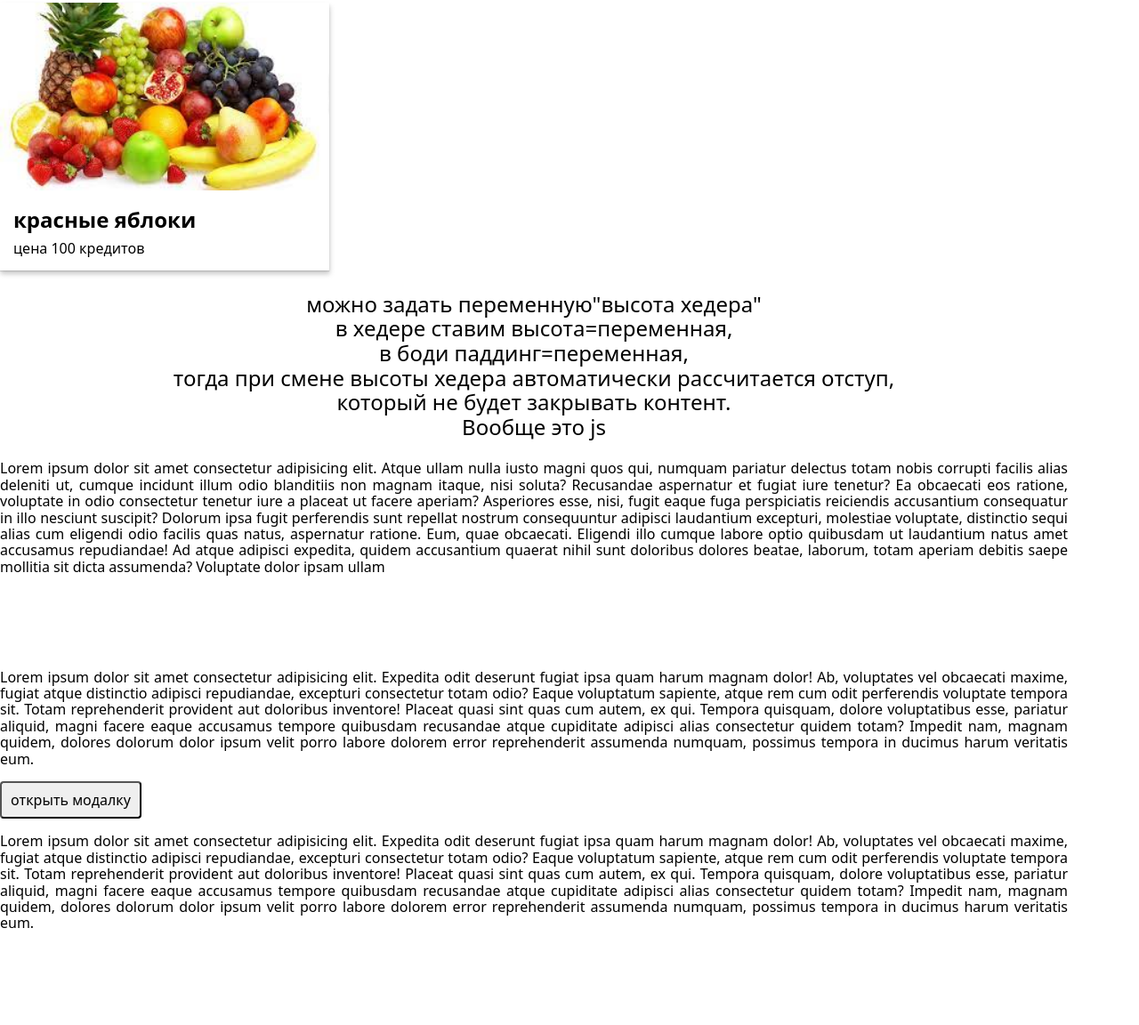
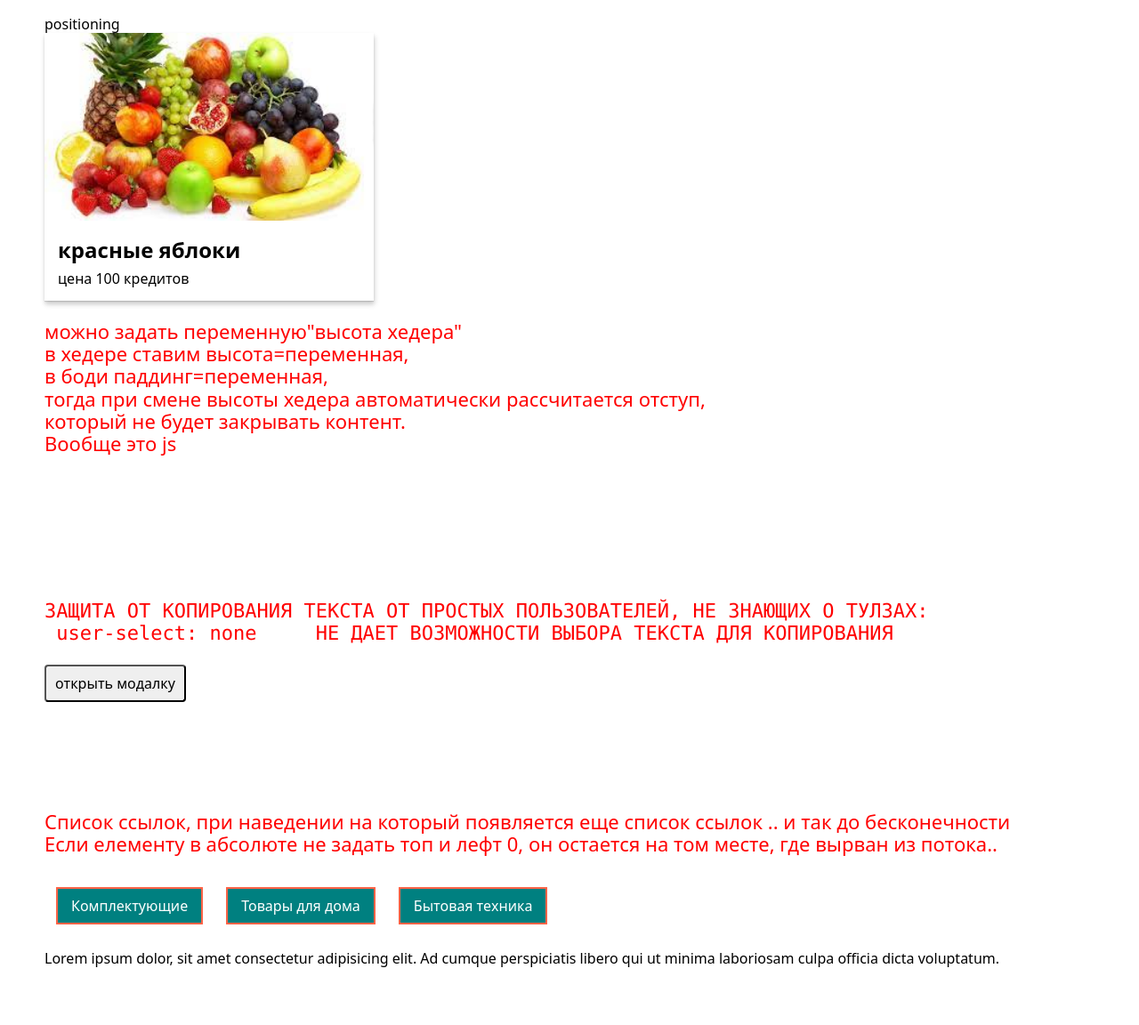
Before and after one commit to yelena-create/training-stand, a plain HTML site: page lesson9.html in a window 1280 px wide. Shown: the part 299-1451 px from the top of the page at 89% size. Before the commit the page ends 1362 px from the top, so only its background shows below. Drawn offline with Linux system fonts and the light colour scheme.

Commit message:
09 drop-down-box

```diff
--- a/css/style.css
+++ b/css/style.css
@@ -36,6 +36,9 @@ header {
   /* чтобы абсолютные элементы не перекрывали хедер,повышаем ему индекс  */
   z-index: 100;
 }
+.container {
+  padding: 50px;
+}
 .positioing .text {
   text-align: center;
   font-size: 24px;
@@ -65,9 +68,12 @@ header {
   margin-top: 0;
   margin-bottom: 0;
 }
+.product-thumb {
+  position: relative;
+}
 .product-actions {
   outline: 3px solid orange;
-  display: flex;
+  /* display: flex; */
   position: absolute;
   /* top: 0%;
   right: 0%; если менять.усложнять положение, смотри ниже*/
@@ -83,9 +89,6 @@ header {
 .product-actions .icon {
   width: 32px;
   height: 32px;
-}
-.product-thumb {
-  position: relative;
 }
 /*  псевдоэлемент бефор */
 .product-thumb::before {
@@ -106,8 +109,10 @@ header {
 }
 .product-thumb:hover::before {
   opacity: 1;
+
   /* при ховере по product-thumb возьми его before и покажи его */
 }
+
 /* ------позиционирование по центру */
 .product-actions {
   top: 50%;
@@ -137,9 +142,56 @@ header {
   background-color: #fff;
   padding: 20px;
 }
+.annotation {
+  color: red;
+  font-size: 22px;
+}
 .is-hidden {
   /* скрывает оверлей */
   opacity: 0;
   /* позволяет пробиться (кликнуть) через слой модалки к нашему контенту. т.к. оверлей стоит сверху, он не пропускает клик */
   pointer-events: none;
 }
+/* ---------- drop-down-box*/
+.menu {
+  padding: 0;
+  margin: 0;
+  list-style: none;
+  display: flex;
+}
+.menu-item {
+  position: relative;
+  margin: 15px;
+  outline: 2px solid tomato;
+}
+.menu-item:hover .submenu {
+  display: block;
+  opacity: 1;
+}
+.menu-item:hover .menu-link {
+  background-color: palevioletred;
+}
+.menu-link {
+  display: block;
+  padding: 10px 15px;
+  text-decoration: none;
+  background-color: teal;
+  color: #fff;
+}
+.submenu {
+  position: absolute;
+  left: 0;
+  top: 100%;
+  /* верх нашего сабменю на 100% от верха родителя , соответственно боттом100% прижмет нижнюю чсть к верхней, райт100% значит 100%ширины родителя отодвинь влево, т.е. полезет слева
+  */
+  width: 100%;
+  padding: 10px;
+  margin: 0;
+  list-style: none;
+  background-color: #ccc;
+  opacity: 0;
+  pointer-events: none;
+}
+.submenu a {
+  text-decoration: none;
+}
--- a/lesson9.html
+++ b/lesson9.html
@@ -13,6 +13,7 @@
       <a href="/index.html">назад на главную</a>
     </header>
     <main>
+      <div class="container">
         <div class="positioing">
           <ul class="soderganie">
             <li>
@@ -26,7 +27,7 @@
             </li>
           </ul>
 
-        <p class="#positioning">positioning</p>
+          <section class="#positioning">positioning</section>
           <article class="product">
             <div class="product-thumb">
               <img class="picture" src="./images/fruit1.jpg" alt="" />
@@ -53,7 +54,7 @@
               <p class="product-price">цена 100 кредитов</p>
             </div>
           </article>
-        <p class="text">
+          <p class="annotation">
             можно задать переменную"высота хедера" <br />
             в хедере ставим высота=переменная,<br />
             в боди паддинг=переменная,<br />
@@ -62,41 +63,15 @@
             Вообще это js
           </p>
         </div>
-      Lorem ipsum dolor sit amet consectetur adipisicing elit. Atque ullam nulla
-      iusto magni quos qui, numquam pariatur delectus totam nobis corrupti
-      facilis alias deleniti ut, cumque incidunt illum odio blanditiis non
-      magnam itaque, nisi soluta? Recusandae aspernatur et fugiat iure tenetur?
-      Ea obcaecati eos ratione, voluptate in odio consectetur tenetur iure a
-      placeat ut facere aperiam? Asperiores esse, nisi, fugit eaque fuga
-      perspiciatis reiciendis accusantium consequatur in illo nesciunt suscipit?
-      Dolorum ipsa fugit perferendis sunt repellat nostrum consequuntur adipisci
-      laudantium excepturi, molestiae voluptate, distinctio sequi alias cum
-      eligendi odio facilis quas natus, aspernatur ratione. Eum, quae obcaecati.
-      Eligendi illo cumque labore optio quibusdam ut laudantium natus amet
-      accusamus repudiandae! Ad atque adipisci expedita, quidem accusantium
-      quaerat nihil sunt doloribus dolores beatae, laborum, totam aperiam
-      debitis saepe mollitia sit dicta assumenda? Voluptate dolor ipsam ullam
+      </div>
+      <section class="#modalka">
+        <div class="container">
+          <br />
+          <pre class="annotation">
+ЗАЩИТА ОТ КОПИРОВАНИЯ ТЕКСТА ОТ ПРОСТЫХ ПОЛЬЗОВАТЕЛЕЙ, НЕ ЗНАЮЩИХ О ТУЛЗАХ:
+ user-select: none     НЕ ДАЕТ ВОЗМОЖНОСТИ ВЫБОРА ТЕКСТА ДЛЯ КОПИРОВАНИЯ</pre
+          >
 
-      <div class="modalka">
-        <p></p>
-        <br />
-        <br />
-        <br />
-        <br />
-        <p>
-          Lorem ipsum dolor sit amet consectetur adipisicing elit. Expedita odit
-          deserunt fugiat ipsa quam harum magnam dolor! Ab, voluptates vel
-          obcaecati maxime, fugiat atque distinctio adipisci repudiandae,
-          excepturi consectetur totam odio? Eaque voluptatum sapiente, atque rem
-          cum odit perferendis voluptate tempora sit. Totam reprehenderit
-          provident aut doloribus inventore! Placeat quasi sint quas cum autem,
-          ex qui. Tempora quisquam, dolore voluptatibus esse, pariatur aliquid,
-          magni facere eaque accusamus tempore quibusdam recusandae atque
-          cupiditate adipisci alias consectetur quidem totam? Impedit nam,
-          magnam quidem, dolores dolorum dolor ipsum velit porro labore dolorem
-          error reprehenderit assumenda numquam, possimus tempora in ducimus
-          harum veritatis eum.
-        </p>
           <button data-modal-open>открыть модалку</button>
           <!-- задний серый фон модалки - бекдроп -->
           <div class="backdrop is-hidden" data-modal>
@@ -111,21 +86,49 @@
               <button data-modal-close>закрыть</button>
             </div>
           </div>
+        </div>
+      </section>
+      <section class="drop-down-box">
+        <div class="container">
+          <p class="annotation">
+            Список ссылок, при наведении на который появляется еще список ссылок
+            .. и так до бесконечности <br />
+            Если елементу в абсолюте не задать топ и лефт 0, он остается на том
+            месте, где вырван из потока..
+          </p>
+          <ul class="menu">
+            <li class="menu-item">
+              <a href="" class="menu-link">Комплектующие</a>
+              <ul class="submenu">
+                <li><a href="">Процессоры</a></li>
+                <li><a href="">Мониторы</a></li>
+                <li><a href="">Видеокарты</a></li>
+                <li><a href="">Периферия</a></li>
+              </ul>
+            </li>
+            <li class="menu-item">
+              <a href="" class="menu-link">Товары для дома</a>
+              <ul class="submenu">
+                <li><a href="">Кондиционеры</a></li>
+                <li><a href="">Бойлеры</a></li>
+              </ul>
+            </li>
+            <li class="menu-item">
+              <a href="" class="menu-link">Бытовая техника</a>
+              <ul class="submenu">
+                <li><a href="">Холодильники</a></li>
+                <li><a href="">Плиты</a></li>
+                <li><a href="">Варочные панели</a></li>
+              </ul>
+            </li>
+          </ul>
           <p>
-          Lorem ipsum dolor sit amet consectetur adipisicing elit. Expedita odit
-          deserunt fugiat ipsa quam harum magnam dolor! Ab, voluptates vel
-          obcaecati maxime, fugiat atque distinctio adipisci repudiandae,
-          excepturi consectetur totam odio? Eaque voluptatum sapiente, atque rem
-          cum odit perferendis voluptate tempora sit. Totam reprehenderit
-          provident aut doloribus inventore! Placeat quasi sint quas cum autem,
-          ex qui. Tempora quisquam, dolore voluptatibus esse, pariatur aliquid,
-          magni facere eaque accusamus tempore quibusdam recusandae atque
-          cupiditate adipisci alias consectetur quidem totam? Impedit nam,
-          magnam quidem, dolores dolorum dolor ipsum velit porro labore dolorem
-          error reprehenderit assumenda numquam, possimus tempora in ducimus
-          harum veritatis eum.
+            Lorem ipsum dolor, sit amet consectetur adipisicing elit. Ad cumque
+            perspiciatis libero qui ut minima laboriosam culpa officia dicta
+            voluptatum.
           </p>
         </div>
+      </section>
     </main>
     <footer></footer>
     <script src="./js/modal.js">
```
Lines whose indentation alone changed are shown as unchanged.
